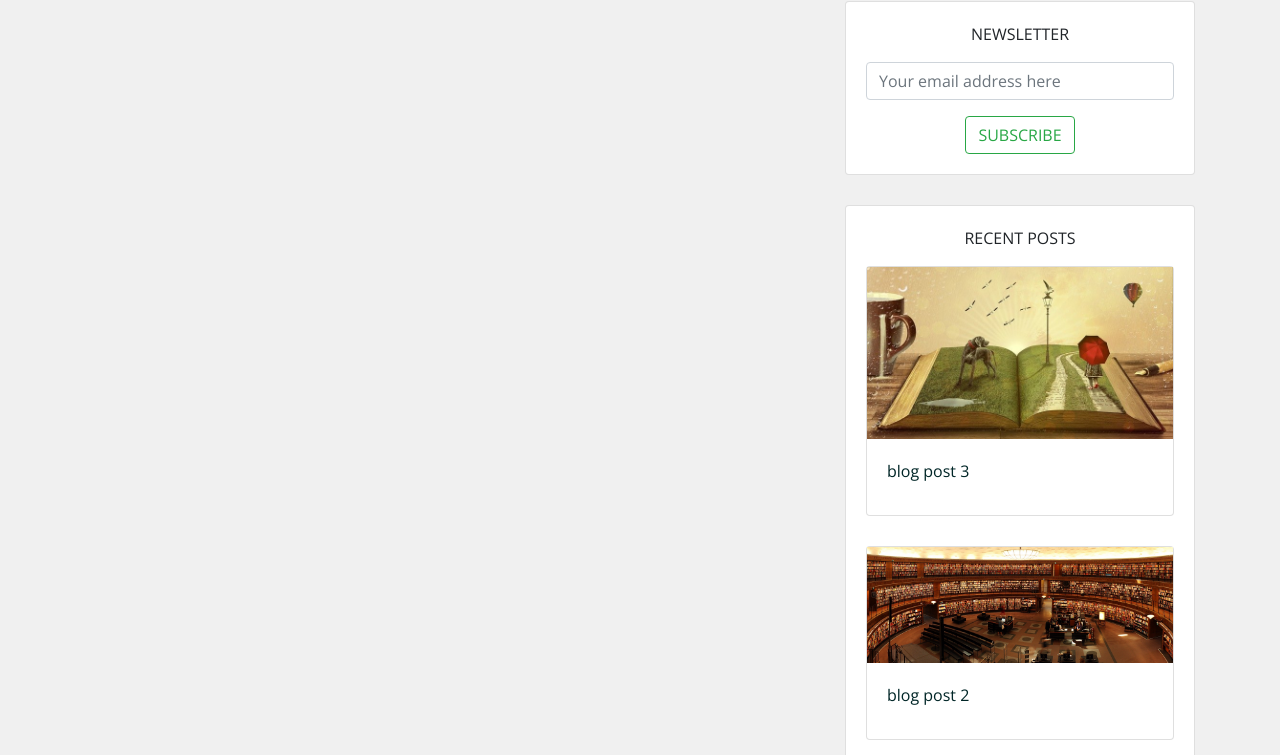
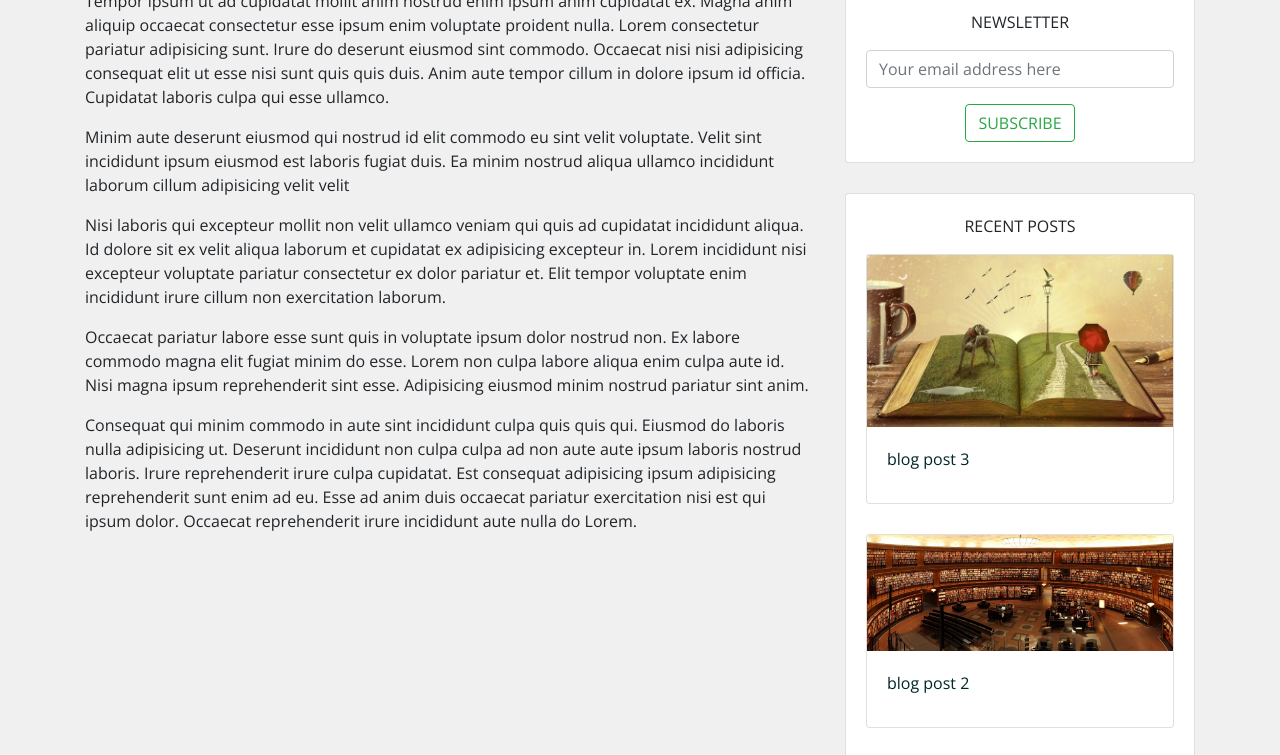
Before and after one commit to dogray7722/gatsbyprofile, a Gatsby site: page /about in a window 1280 px wide. Shown: the part 127-882 px from the top of the page. Built offline with nearby package versions, Linux system fonts and the light colour scheme; Gatsby itself is replaced by a stand-in of ours.

Commit message:
color changes and some text to work with

```diff
--- a/src/pages/about.js
+++ b/src/pages/about.js
@@ -6,6 +6,18 @@ import SEO from '../components/seo'
 const AboutPage = () => (
     <Layout pageTitle="About Dave">
         <SEO title="About"></SEO>
+        <div>
+            <p>Tempor ipsum ut ad cupidatat mollit anim nostrud enim ipsum anim cupidatat ex. Magna anim aliquip occaecat consectetur esse ipsum enim voluptate proident nulla. Lorem consectetur pariatur adipisicing sunt. Irure do deserunt eiusmod sint commodo. Occaecat nisi nisi adipisicing consequat elit ut esse nisi sunt quis quis duis. Anim aute tempor cillum in dolore ipsum id officia. Cupidatat laboris culpa qui esse ullamco.</p>
+
+            <p>Minim aute deserunt eiusmod qui nostrud id elit commodo eu sint velit voluptate. Velit sint incididunt ipsum eiusmod est laboris fugiat duis. Ea minim nostrud aliqua ullamco incididunt laborum cillum adipisicing velit velit</p>
+
+            <p>Nisi laboris qui excepteur mollit non velit ullamco veniam qui quis ad cupidatat incididunt aliqua. Id dolore sit ex velit aliqua laborum et cupidatat ex adipisicing excepteur in. Lorem incididunt nisi excepteur voluptate pariatur consectetur ex dolor pariatur et. Elit tempor voluptate enim incididunt irure cillum non exercitation laborum.</p>
+
+            <p>Occaecat pariatur labore esse sunt quis in voluptate ipsum dolor nostrud non. Ex labore commodo magna elit fugiat minim do esse. Lorem non culpa labore aliqua enim culpa aute id. Nisi magna ipsum reprehenderit sint esse. Adipisicing eiusmod minim nostrud pariatur sint anim.</p>
+
+            <p>Consequat qui minim commodo in aute sint incididunt culpa quis quis qui. Eiusmod do laboris nulla adipisicing ut. Deserunt incididunt non culpa culpa ad non aute aute ipsum laboris nostrud laboris. Irure reprehenderit irure culpa cupidatat. Est consequat adipisicing ipsum adipisicing reprehenderit sunt enim ad eu. Esse ad anim duis occaecat pariatur exercitation nisi est qui ipsum dolor. Occaecat reprehenderit irure incididunt aute nulla do Lorem.</p>
+
+        </div>
     </Layout>
 )
 
--- a/src/styles/_base.scss
+++ b/src/styles/_base.scss
@@ -14,7 +14,6 @@ a {
 }
 
 h1 {
-  margin-bottom: 20px;
   text-align: center;
 }
 .navbar {
```
